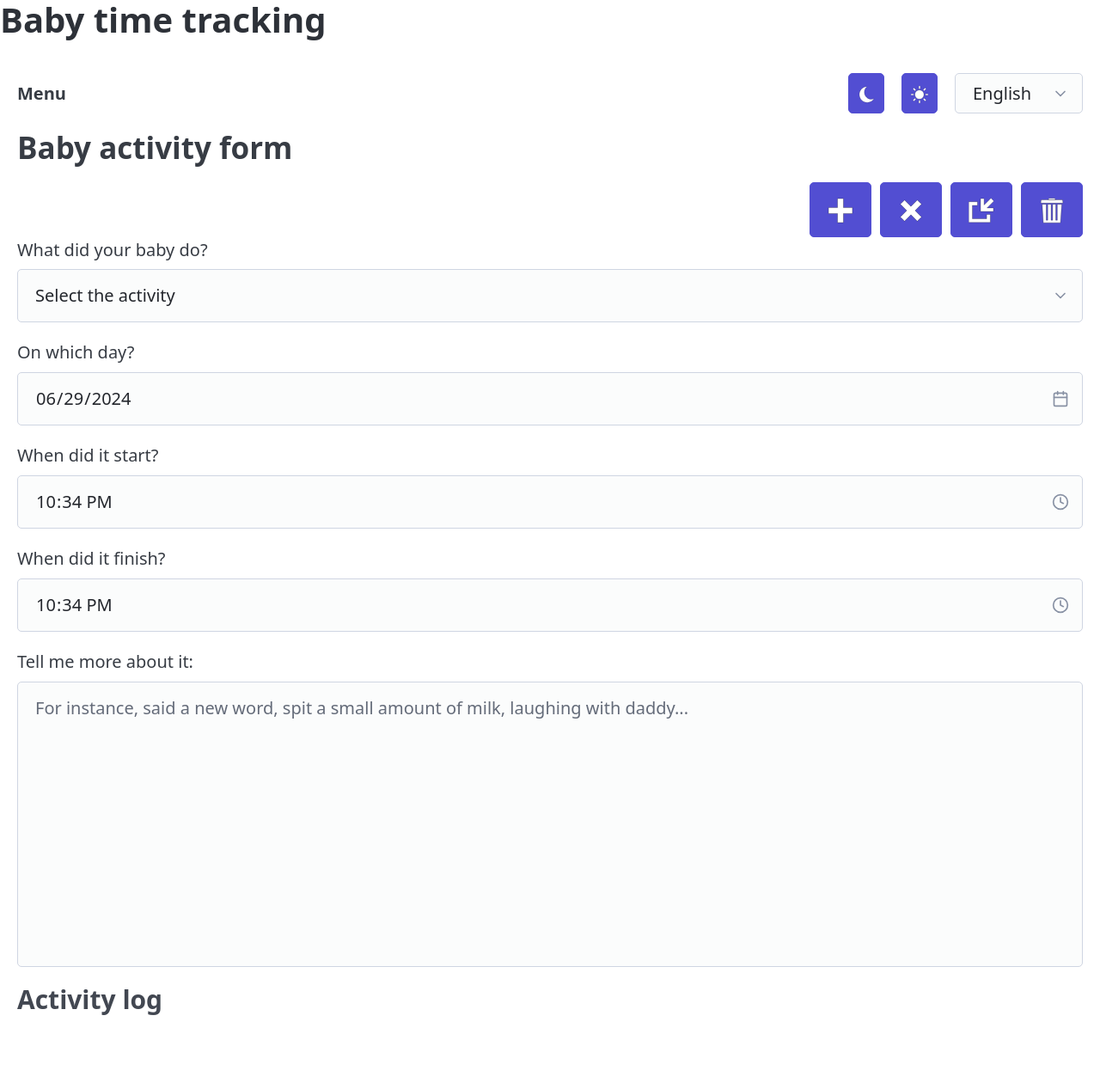
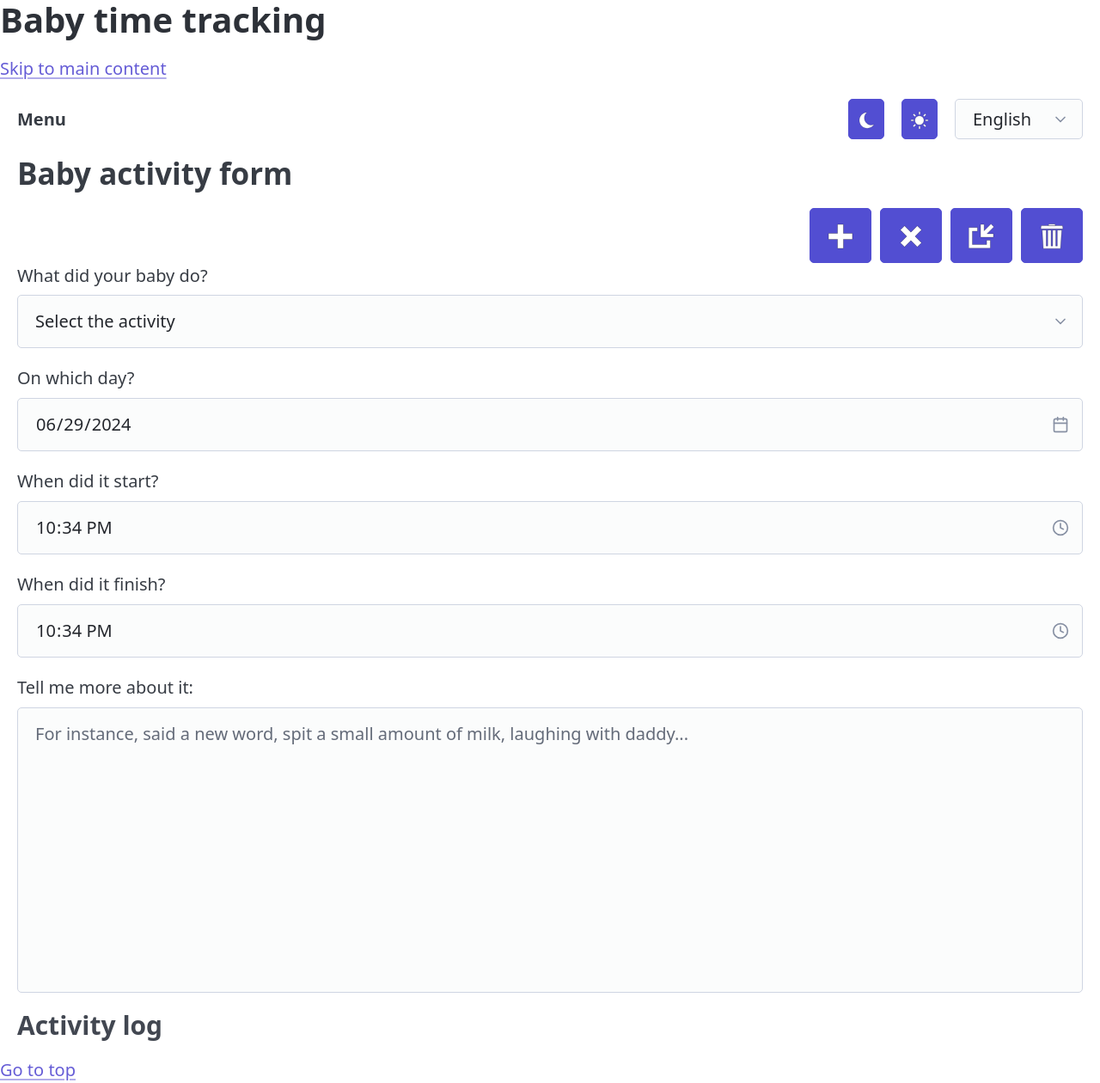
Before and after one commit to jackyscript/baby-time-tracking, a Vue app: page / in a window 1280 px wide. Shown: the whole page at 86% size. Before the commit the page ends 1200 px from the top, so only its background shows below. Built offline with nearby package versions, Linux system fonts and the light colour scheme.

Commit message:
Add navigation links

```diff
--- a/src/App.vue
+++ b/src/App.vue
@@ -6,9 +6,15 @@ import TrackingComponent from './components/time/TrackingComponent.vue'
 <template>
   <header role="banner">
     <h1>{{ $t('header.title') }}</h1>
+    <a href="#main">{{ $t('header.main') }}</a>
     <NavComponent></NavComponent>
   </header>
-  <main role="main" class="container-fluid">
+  <main id="main" role="main" class="container-fluid">
     <TrackingComponent></TrackingComponent>
   </main>
+  <footer>
+    <footer>
+      <a href="#top">{{ $t('footer.top') }}</a>
+    </footer>
+  </footer>
 </template>
--- a/src/locales/de.json
+++ b/src/locales/de.json
@@ -1,6 +1,7 @@
 {
   "header": {
-    "title": "Baby-Zeiterfassung"
+    "title": "Baby-Zeiterfassung",
+    "main": "Gehe direkt zur Hauptseite"
   },
   "nav": {
     "title": "Menü",
@@ -64,5 +65,8 @@
       "edit": "Bearbeite diesen Eintrag",
       "delete": "Entferne diesen Eintrag"
     }
+  },
+  "footer": {
+    "top": "Gehe zu Seitenanfang"
   }
 }
--- a/src/locales/en.json
+++ b/src/locales/en.json
@@ -1,6 +1,7 @@
 {
   "header": {
-    "title": "Baby time tracking"
+    "title": "Baby time tracking",
+    "main": "Skip to main content"
   },
   "nav": {
     "title": "Menu",
@@ -64,5 +65,8 @@
       "edit": "Edit this record",
       "delete": "Delete this record"
     }
+  },
+  "footer": {
+    "top": "Go to top"
   }
 }
```
